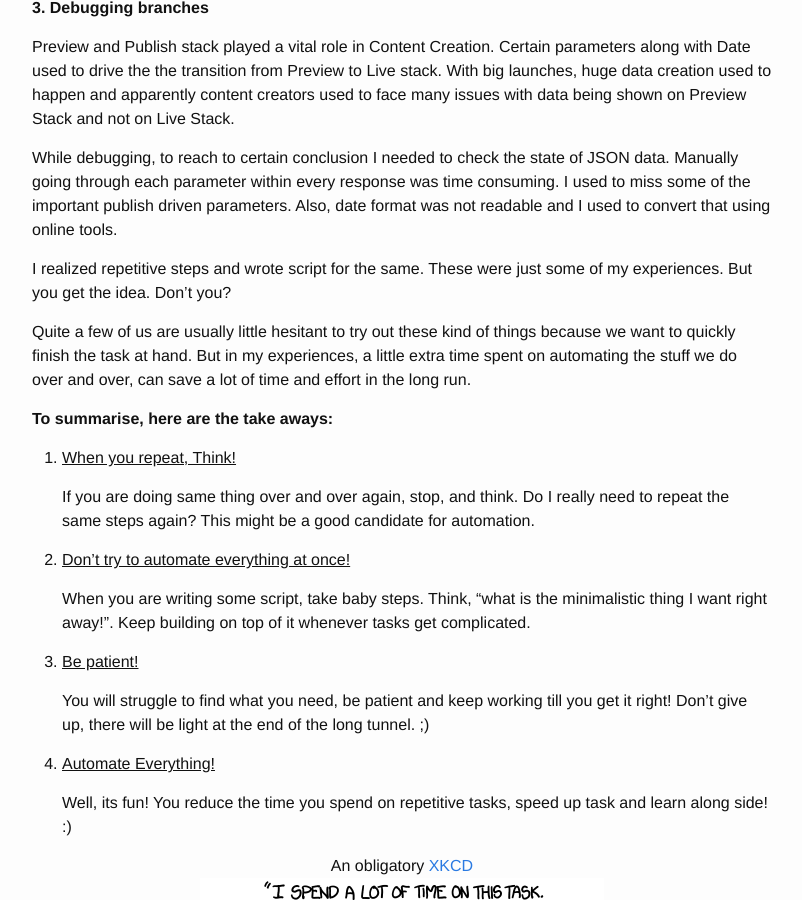
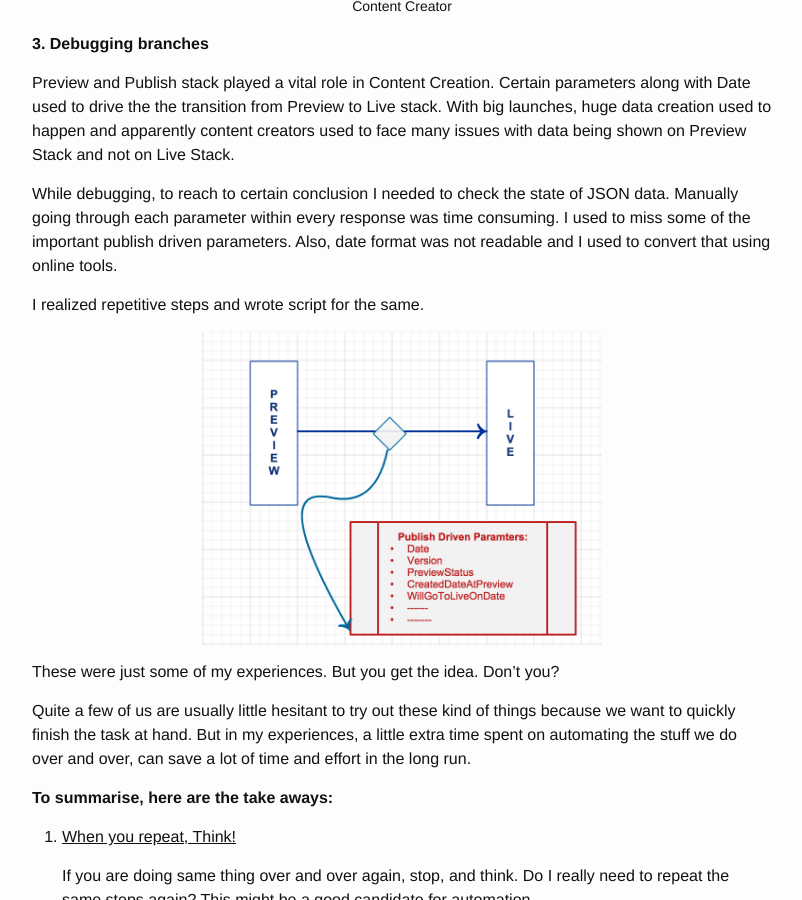
Before and after one commit to pritibiyani/pritibiyani.github.io, a Jekyll site: the page built from _posts/2014-11-25-automate-all-things.markdown, in a window 1280 px wide and 900 px high, scrolled down 2378 px. Shown: the whole window, without its empty margins (238-1040 px from the left). Built offline with Jekyll 4.4.1, drawn with Linux system fonts in a browser that asks for light colours; comment, search, counter and statistics services are not loaded.

Commit message:
Modified Content. Added Image

```diff
--- a/_posts/2014-11-25-automate-all-things.markdown
+++ b/_posts/2014-11-25-automate-all-things.markdown
@@ -7,6 +7,7 @@ categories: agile testing
 
 <p align="middle">
     <img src="/assets/automate-all-the-things.png" alt="Automate All Things" width = "400">
+
 </p>
 
 In agile world, there is a theme of  <a href="https://www.google.co.in/webhp?sourceid=chrome-instant&ion=1&espv=2&ie=UTF-8#q=ruthless automation">"ruthless automation"</a>. But in my opinion, we don't push this principle nearly enough. In my last project, there were quite a few missed opportunities in terms of automation. Let me share my story of how I automated some chores that are otherwise taken for granted, and was thereby able to push the envelope further.
@@ -19,6 +20,8 @@ The architecture of the complete project can be divided into two major chunks: C
 
 <p align="middle">
     <img src="/assets/project_overview.png" alt="Automate All Things" width = "400">
+    	    <figcaption align="middle"> Project Architecture </figcaption>
+
 </p>
 
 Content creation was done using various tools(CMS)[1]. This was distributed among different organizations.
@@ -65,6 +68,11 @@ While debugging, to reach to certain conclusion I needed to check the state of J
 Manually going through each parameter within every response was time consuming. I used to miss some of the important publish driven parameters. Also, date format was not readable and I used to convert that using online tools.
 
 I realized repetitive steps and wrote script for the same.
+
+<p align="middle">
+    <img src="/assets/Preview_Live_Debugging.png" alt="Automate All Things" width = "400">
+</p>
+
 These were just some of my experiences. But you get the idea. Don’t you?
 
 Quite a few of us are usually little hesitant to try out these kind of things because we want to quickly finish the task at hand. But in my experiences, a little extra time spent on automating the stuff we do over and over, can save a lot of time and effort in the long run.
```
Also changed, not shown: assets/Preview_Live_Debugging.png (added).
